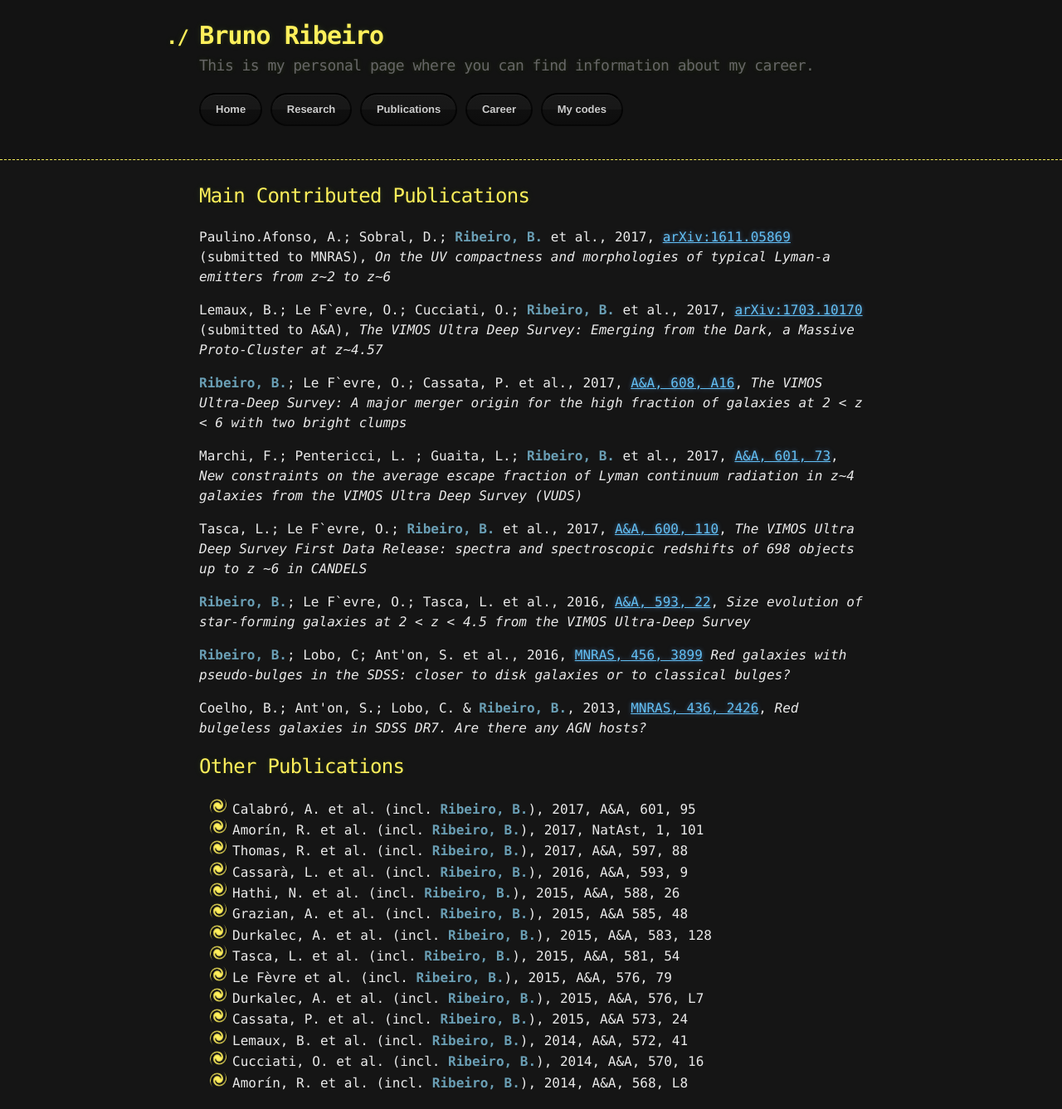
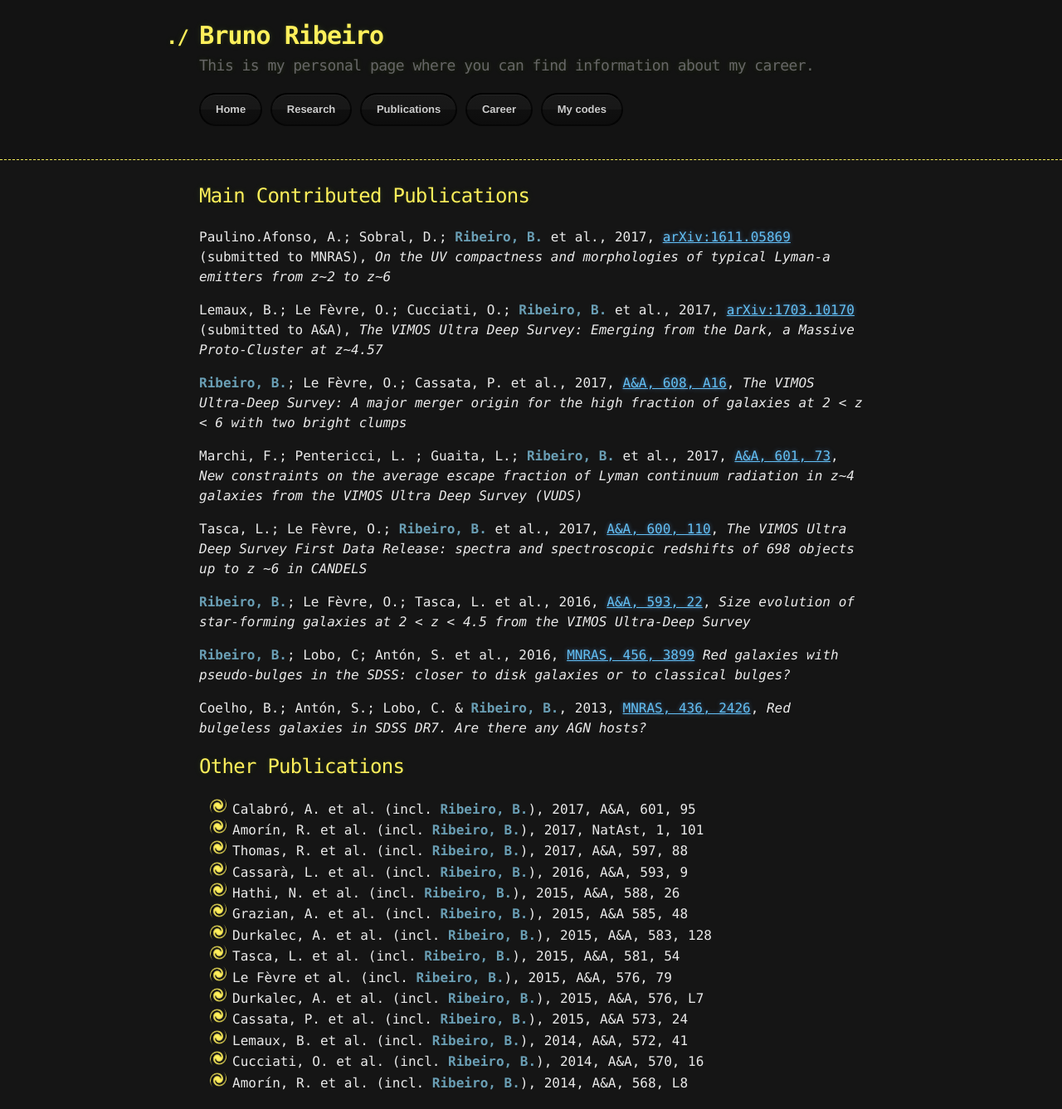
Before and after one commit to AfonsoV/AfonsoV.github.io, a Jekyll site: the page built from publications.md, in a window 1280 px wide. Shown: the whole page at 83% size. Built offline with Jekyll 4.4.1, drawn with Linux system fonts in a browser that asks for light colours; our own code applies the rules of GitHub Pages for plain Markdown files.

Commit message:
Small fixes - publications page

```diff
--- a/publications.md
+++ b/publications.md
@@ -6,19 +6,19 @@
 
 Paulino.Afonso, A.; Sobral, D.; <span style="color:#6a9fb5">**Ribeiro, B.**</span> et al., 2017, [arXiv:1611.05869](https://arxiv.org/abs/1611.05869) (submitted to MNRAS), _On the UV compactness and morphologies of typical Lyman-a emitters from z~2 to z~6_
 
-Lemaux, B.;  Le F\`evre, O.; Cucciati, O.; <span style="color:#6a9fb5">**Ribeiro, B.**</span> et al., 2017, [arXiv:1703.10170](https://arxiv.org/abs/1703.10170) (submitted to A&A), _The VIMOS Ultra Deep Survey: Emerging from the Dark, a Massive Proto-Cluster at z~4.57_
+Lemaux, B.;  Le Fèvre, O.; Cucciati, O.; <span style="color:#6a9fb5">**Ribeiro, B.**</span> et al., 2017, [arXiv:1703.10170](https://arxiv.org/abs/1703.10170) (submitted to A&A), _The VIMOS Ultra Deep Survey: Emerging from the Dark, a Massive Proto-Cluster at z~4.57_
 
-<span style="color:#6a9fb5">**Ribeiro, B.**</span>; Le F\`evre, O.; Cassata, P. et al., 2017,  [A&A, 608, A16](https://arxiv.org/abs/1611.05869), _The VIMOS Ultra-Deep Survey: A major merger origin for the high fraction of galaxies at 2 < z < 6 with two bright clumps_
+<span style="color:#6a9fb5">**Ribeiro, B.**</span>; Le Fèvre, O.; Cassata, P. et al., 2017,  [A&A, 608, A16](https://arxiv.org/abs/1611.05869), _The VIMOS Ultra-Deep Survey: A major merger origin for the high fraction of galaxies at 2 < z < 6 with two bright clumps_
 
 Marchi, F.; Pentericci, L. ; Guaita, L.; <span style="color:#6a9fb5">**Ribeiro, B.**</span> et al., 2017, [A&A, 601, 73](https://arxiv.org/abs/1611.05882), _New constraints on the average escape fraction of Lyman continuum radiation in z~4 galaxies from the VIMOS Ultra Deep Survey (VUDS)_
 
-Tasca, L.; Le F\`evre, O.; <span style="color:#6a9fb5">**Ribeiro, B.**</span> et al., 2017,  [A&A, 600, 110](http://arxiv.org/abs/1602.01842), _The VIMOS Ultra Deep Survey First Data Release: spectra and spectroscopic redshifts of 698 objects up to z ~6 in CANDELS_
+Tasca, L.; Le Fèvre, O.; <span style="color:#6a9fb5">**Ribeiro, B.**</span> et al., 2017,  [A&A, 600, 110](http://arxiv.org/abs/1602.01842), _The VIMOS Ultra Deep Survey First Data Release: spectra and spectroscopic redshifts of 698 objects up to z ~6 in CANDELS_
 
-<span style="color:#6a9fb5">**Ribeiro, B.**</span>; Le F\`evre, O.; Tasca, L. et al., 2016,   [A&A, 593, 22](https://ui.adsabs.harvard.edu/#abs/2016A&A...593A..22R/abstract), _Size evolution of star-forming galaxies at 2 < z < 4.5 from the VIMOS Ultra-Deep Survey_
+<span style="color:#6a9fb5">**Ribeiro, B.**</span>; Le Fèvre, O.; Tasca, L. et al., 2016,   [A&A, 593, 22](https://ui.adsabs.harvard.edu/#abs/2016A&A...593A..22R/abstract), _Size evolution of star-forming galaxies at 2 < z < 4.5 from the VIMOS Ultra-Deep Survey_
 
-<span style="color:#6a9fb5">**Ribeiro, B.**</span>; Lobo, C; Ant\'on, S. et al., 2016,  [MNRAS, 456, 3899](http://mnras.oxfordjournals.org/content/456/4/3899) _Red galaxies with pseudo-bulges in the SDSS: closer to disk galaxies or to classical bulges?_
+<span style="color:#6a9fb5">**Ribeiro, B.**</span>; Lobo, C; Antón, S. et al., 2016,  [MNRAS, 456, 3899](http://mnras.oxfordjournals.org/content/456/4/3899) _Red galaxies with pseudo-bulges in the SDSS: closer to disk galaxies or to classical bulges?_
 
-Coelho, B.; Ant\'on, S.; Lobo, C. & <span style="color:#6a9fb5">**Ribeiro, B.**</span>, 2013, [MNRAS, 436, 2426](http://mnras.oxfordjournals.org/content/436/3/2426), _Red bulgeless galaxies in SDSS DR7. Are there any AGN hosts?_
+Coelho, B.; Antón, S.; Lobo, C. & <span style="color:#6a9fb5">**Ribeiro, B.**</span>, 2013, [MNRAS, 436, 2426](http://mnras.oxfordjournals.org/content/436/3/2426), _Red bulgeless galaxies in SDSS DR7. Are there any AGN hosts?_
 
 
 ## Other Publications
```
